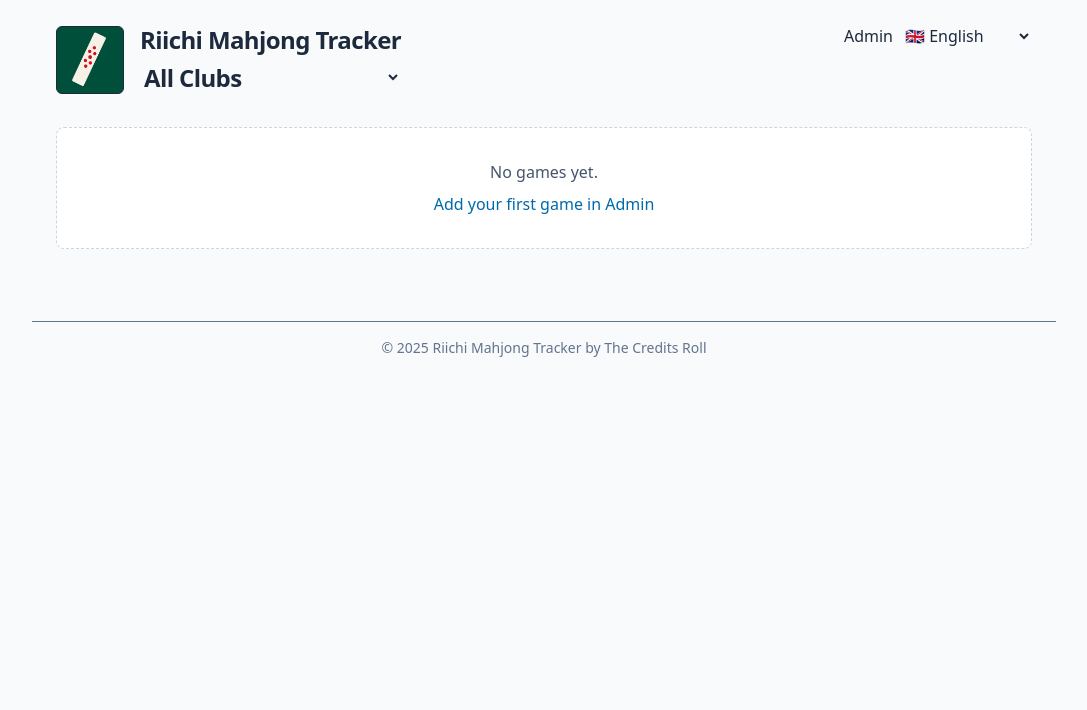
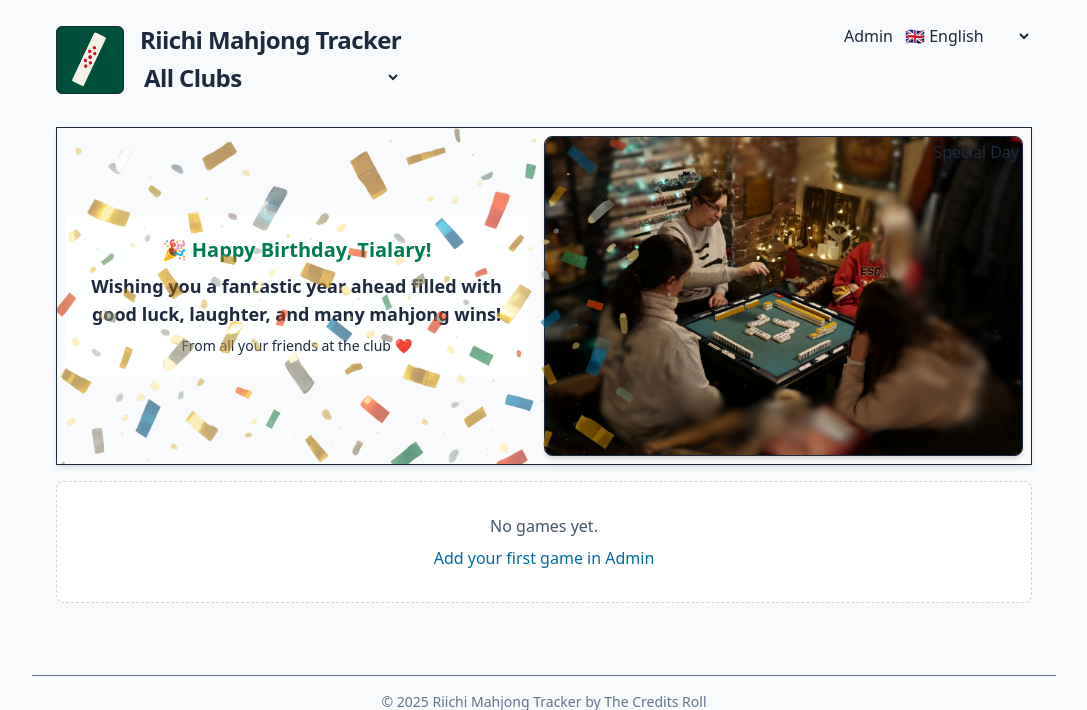
Before and after one commit to kostyachum/riichi-tracker, a Django app: page / in a window 1280 px wide. Shown: the top 710 px of the page, without its empty margins (96-1183 px from the left). Run offline with Django 5.2, Linux system fonts and the light colour scheme; data that the repository does not hold is empty; some libraries are stand-ins or nearby versions.

Commit message:
Tialary HB

```diff
--- /dev/null
+++ b/templates/games/birthday_card.html
@@ -0,0 +1,42 @@
+{% load humanize l10n tz %}
+{% load l10n %}
+{% load i18n %}
+{% load static %}
+
+<div class="card bg-base-100 shadow-md mb-4 border border-primary/20 relative" >
+  <div class="absolute top-0 left-0 w-[60%] h-full opacity-60 z-1" style="background-image: url('{% static "images/confetti.png" %}'); background-size: cover;  "></div>
+
+
+  <a href="#" class="btn btn-soft btn-sm pointer-events-none  absolute top-3 right-3 z-10">
+    {% trans "Special Day" %}
+  </a>
+
+  <div class="card-body p-2 z-2">
+
+    <!-- Birthday message -->
+    <div class="flex flex-wrap flex-col gap-y-4 text-lg md:flex-row md:items-center md:justify-between" >
+      <div class="flex items-center gap-4">
+        <!-- Text -->
+        <div class="flex flex-col gap-2  bg-white/90 p-5 text-center" >
+          <div class="flex  items-center justify-center">
+            <div class="flex gap-4 items-center">
+              <h2 class="shrink-0 text-xl text-emerald-700 font-bold">
+                🎉 {% trans "Happy Birthday" %}, {{ friend_name }}!
+              </h2>
+            </div>
+          </div>
+          <p class="text-base-content text-lg font-semibold">
+            {% trans "Wishing you a fantastic year ahead filled with good luck, laughter, and many mahjong wins!" %}
+          </p>
+          <p class="text-base-content/70 text-sm">
+            {% trans "From all your friends at the club ❤️" %}
+          </p>
+        </div>
+        <!-- Image -->
+        <img src="{% static 'images/Tialary.png' %}"
+             alt="Birthday cake"
+             class="rounded-lg shadow-md border w-[50%]" />
+      </div>
+    </div>
+  </div>
+</div>
--- a/templates/home.html
+++ b/templates/home.html
@@ -39,6 +39,7 @@
 {% block content %}
   <body class="bg-base-200 p-8">
     <div class="mt-8">
+    {% include 'games/birthday_card.html' with friend_name="Tialary" %}
     {% if games %}
       {% for game in games %}
         {% include "games/game_card.html" %}
```
Also changed, not shown: locale/uk/LC_MESSAGES/django.po, static/images/Tialary.png (added), static/images/confetti.png (added), 1 other file.
